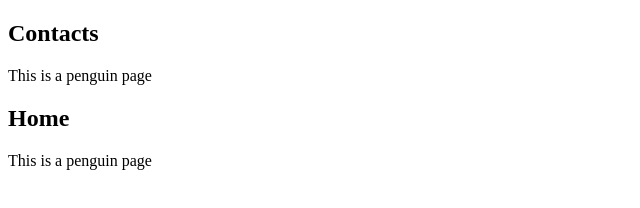
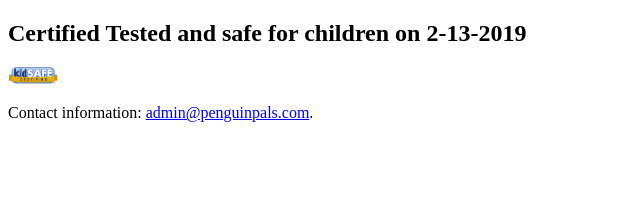
Before and after one commit to ndikan/penguin, a plain HTML site: page footer.html in a window 1280 px wide. Shown: the whole page, without its empty margins (0-640 px from the left). Drawn offline with Linux system fonts and the light colour scheme.

Commit message:
Logo, proper footer use, resize picture, etc.

```diff
--- a/footer.html
+++ b/footer.html
@@ -1,13 +1,10 @@
 <!DOCTYPE html>
 <html lang="en">
-<footer>
-    <section>
-        <h1>Contacts</h1>
-        <p>This is a penguin page</p>
-    </section>
-    <section>
-        <h1>Home</h1>
-        <p>This is a penguin page</p>
-    </section>
-</footer>
+<h2>Certified Tested and safe for children on 2-13-2019</h2>
+        <div>
+            <img src="kidSAFE_seal_horizontal_large.png" alt="Seal" style="width:50px;">
+        </div>
+
+        <p>Contact information: <a href="mailto:admin@penguinpals.com">
+            admin@penguinpals.com</a>.</p>
 </html>
```
Also changed, not shown: header.html (+2 -1 lines), zoo.html (+7 -16 lines), zoologo.png (added), 1 other file.
